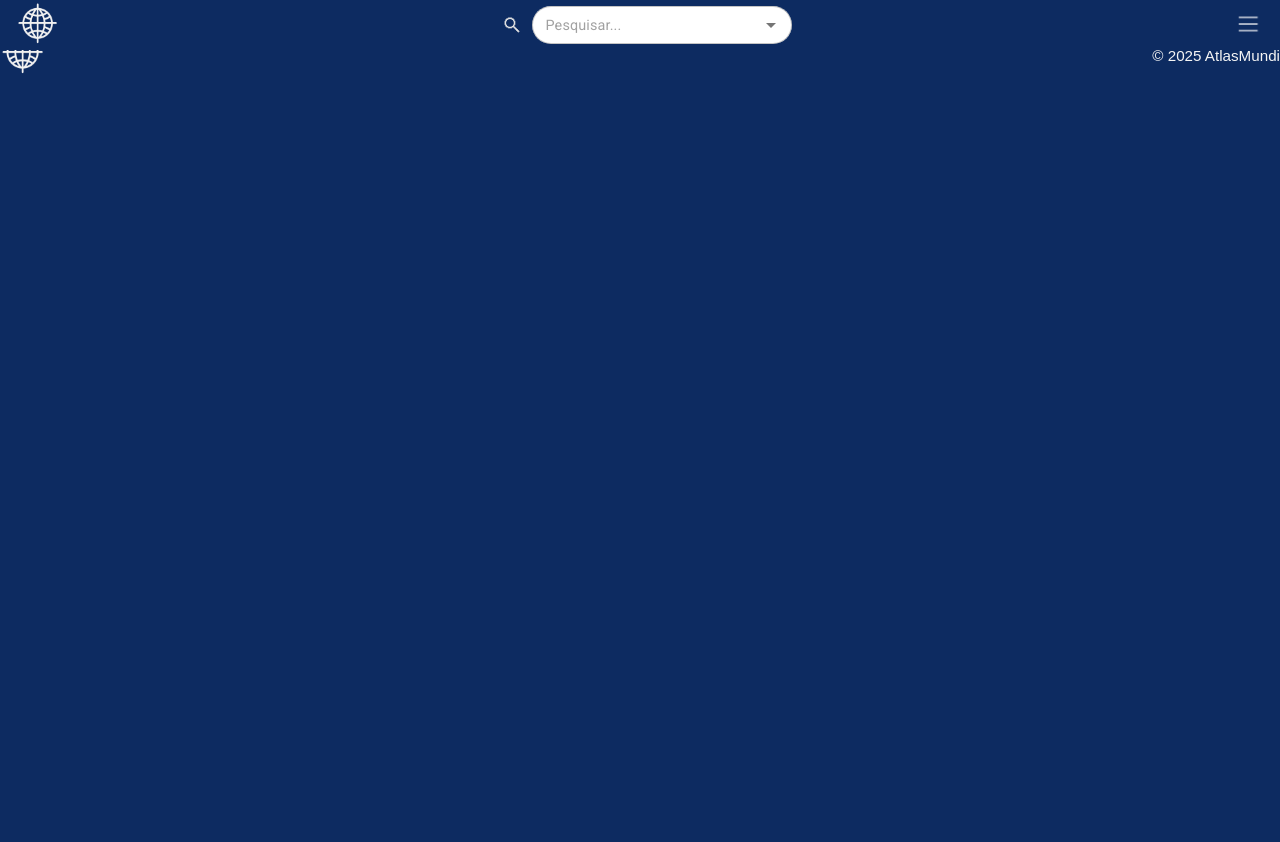
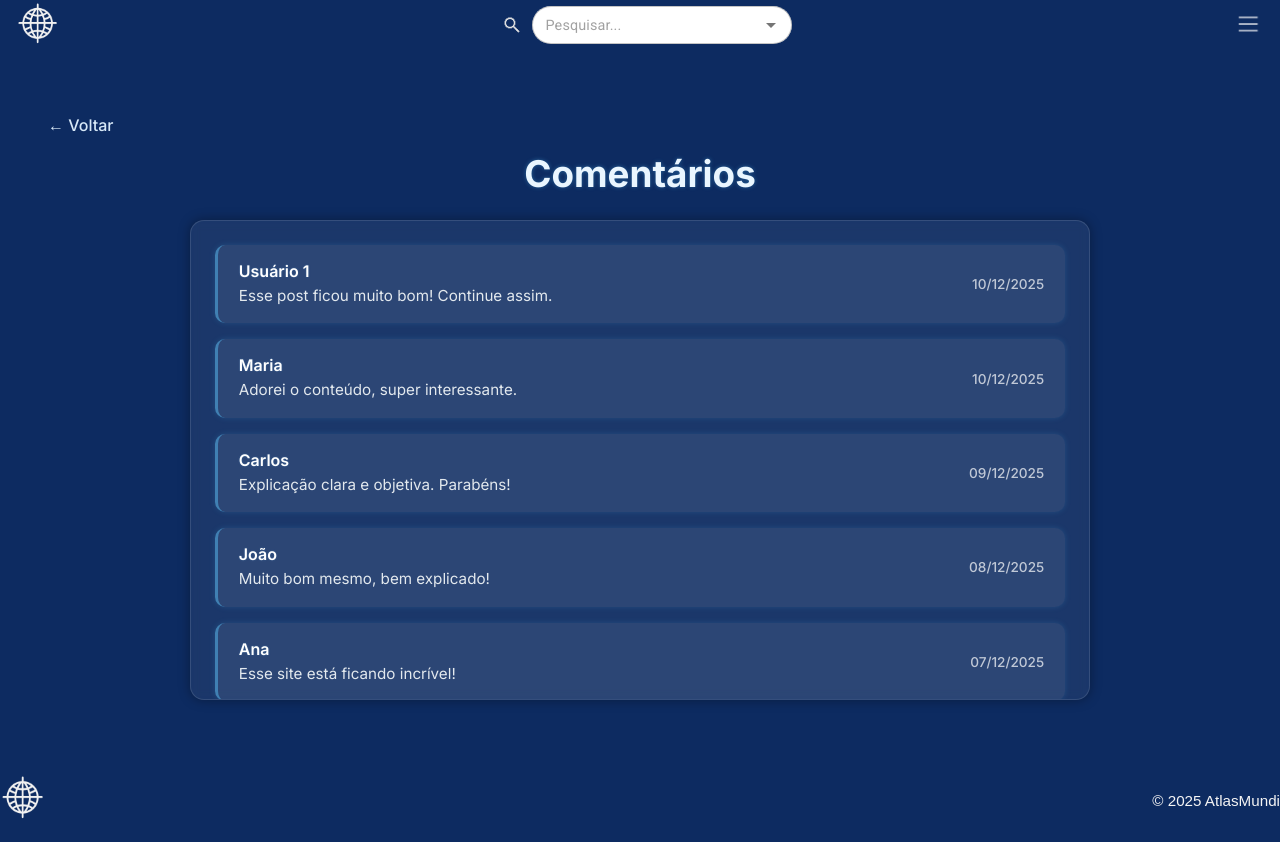
Before and after one commit to luis-henrique-santarem/FrontEndPI, a React (Vite) app in the folder AtlasMundi/meu-projeto-react/: page /comentarios in a window 1280 px wide. Before the commit the page ends 800 px from the top, so only its background shows below. Built offline with nearby package versions, Linux system fonts and the light colour scheme.

Commit message:
foi adicionado um monte coisa so ver os commit

```diff
--- a/AtlasMundi/meu-projeto-react/src/App.jsx
+++ b/AtlasMundi/meu-projeto-react/src/App.jsx
@@ -7,6 +7,7 @@ import Historia from "./components/Historia";
 import Politica from "./components/Politica";
 import Cultura from "./components/Cultura";
 import Splash from "./components/Splash";
+import Comentarios from "./components/Comentarios";
 import "./App.css";
 // Importa componentes do Leaflet
 import { MapContainer, TileLayer, GeoJSON } from "react-leaflet";
@@ -222,6 +223,7 @@ const App = () => {
         <Route path="/historia" element={<Historia pais={nomePais} />} />
         <Route path="/politica" element={<Politica pais={nomePais} />} />
         <Route path="/cultura" element={<Cultura pais={nomePais} />} />
+        <Route path="/comentarios" element={<Comentarios pais={nomePais} />} />
       </Routes>
       <Footer />
     </Router>
--- /dev/null
+++ b/AtlasMundi/meu-projeto-react/src/components/Comentarios.css
@@ -0,0 +1,112 @@
+.comments-page {
+  min-height: calc(100vh - 80px);
+  padding-top: 6rem;
+  padding-bottom: 4rem;
+  background-color: #0d2b61;
+  color: white;
+  display: flex;
+  flex-direction: column;
+  align-items: center;
+  font-family: "Inter", sans-serif;
+}
+
+.back-button {
+  color: #d7e8f7;
+  text-decoration: none;
+  margin-bottom: 1rem;
+  align-self: flex-start;
+  margin-left: 3rem;
+  font-size: 1rem;
+  transition: 0.3s ease;
+  font-weight: 500;
+}
+
+.back-button:hover {
+  color: white;
+}
+
+.comments-title {
+  font-size: 2.3rem;
+  font-weight: 700;
+  margin-bottom: 1.5rem;
+  color: #eaf6ff;
+  text-shadow: 0 0 4px rgba(90, 200, 255, 0.35);
+}
+
+.comments-box {
+  width: 90%;
+  max-width: 900px;
+  background: rgba(255, 255, 255, 0.06);
+  border-radius: 14px;
+  padding: 1.5rem;
+  backdrop-filter: blur(5px);
+  max-height: 60vh;
+  overflow-y: auto;
+  border: 1px solid rgba(255, 255, 255, 0.12);
+  box-shadow: 0 0 12px rgba(0, 0, 0, 0.35);
+  scrollbar-width: thin;
+  scrollbar-color: #ffffff40 transparent;
+}
+
+.comments-box::-webkit-scrollbar {
+  width: 6px;
+}
+.comments-box::-webkit-scrollbar-thumb {
+  background: #ffffff50;
+  border-radius: 8px;
+}
+
+.comment-item {
+  background: rgba(255, 255, 255, 0.08);
+  padding: 1rem 1.3rem;
+  border-radius: 10px;
+  margin-bottom: 1rem;
+  display: flex;
+  justify-content: space-between;
+  align-items: center;
+  transition: 0.25s ease;
+  border-left: 3px solid rgba(90, 200, 255, 0.45);
+  box-shadow: 0 0 6px rgba(90, 200, 255, 0.15);
+}
+
+.comment-item:hover {
+  transform: translateX(3px);
+  background: rgba(255, 255, 255, 0.12);
+}
+
+.comment-left {
+  display: flex;
+  flex-direction: column;
+  max-width: 75%;
+}
+
+.comment-author {
+  font-weight: 600;
+  margin-bottom: 0.25rem;
+  color: #ffffff;
+  text-shadow: 0 0 2px rgba(120, 200, 255, 0.25);
+}
+
+.comment-text {
+  color: #e3e9ee;
+  font-size: 0.95rem;
+  line-height: 1.4rem;
+}
+
+.comment-date {
+  font-size: 0.85rem;
+  opacity: 0.7;
+  white-space: nowrap;
+  font-weight: 500;
+}
+
+@media (max-width: 768px) {
+  .comment-item {
+    flex-direction: column;
+    align-items: flex-start;
+    gap: 0.6rem;
+  }
+  .comment-left {
+    max-width: 100%;
+  }
+}
--- /dev/null
+++ b/AtlasMundi/meu-projeto-react/src/components/Comentarios.jsx
@@ -0,0 +1,36 @@
+import { Link } from "react-router-dom";
+import "./Comentarios.css";
+
+export default function Comentarios() {
+  const comentarios = [
+    { nome: "Usuário 1", texto: "Esse post ficou muito bom! Continue assim.", data: "10/12/2025" },
+    { nome: "Maria", texto: "Adorei o conteúdo, super interessante.", data: "10/12/2025" },
+    { nome: "Carlos", texto: "Explicação clara e objetiva. Parabéns!", data: "09/12/2025" },
+    { nome: "João", texto: "Muito bom mesmo, bem explicado!", data: "08/12/2025" },
+    { nome: "Ana", texto: "Esse site está ficando incrível!", data: "07/12/2025" },
+    { nome: "Luis", texto: "Esse site está ficando muito mediano!", data: "07/12/2025" },
+    { nome: "Heloisa", texto: " Pão!", data: "07/12/2025" },
+  ];
+
+  return (
+    <div className="comments-page">
+
+      <Link to="/cultura" className="back-button">← Voltar</Link>
+
+      <h2 className="comments-title">Comentários</h2>
+
+      <div className="comments-box">
+        {comentarios.map((c, index) => (
+          <div className="comment-item" key={index}>
+            <div className="comment-left">
+              <span className="comment-author">{c.nome}</span>
+              <p className="comment-text">{c.texto}</p>
+            </div>
+            <span className="comment-date">{c.data}</span>
+          </div>
+        ))}
+      </div>
+
+    </div>
+  );
+}
--- a/AtlasMundi/meu-projeto-react/src/components/Cultura.jsx
+++ b/AtlasMundi/meu-projeto-react/src/components/Cultura.jsx
@@ -6,7 +6,7 @@ import { pegarPais } from "../js/country";
 import { createComment } from "../js/comment";
 
 // Declara o componente funcional principal "Cultura"
-export default function Cultura(pais) {
+export default function Cultura({pais}) {
   // Estado que controla se o modal de comentários está aberto (true) ou fechado (false)
   const [openComment, setOpenComment] = useState(false);
 
@@ -75,6 +75,7 @@ export default function Cultura(pais) {
         {/* Link para a página de história */}
         <Link to="/historia" className="btn">História</Link>
         {/* Botão que abre o modal de comentários */}
+        <Link to="/comentarios" className="btn">Ver Comentários</Link>
         <button
           onClick={() => setOpenComment(true)} // Altera o estado para abrir o modal
           className="btn btn-special" >Deixar Comentário </button>
--- a/AtlasMundi/meu-projeto-react/src/components/Historia.jsx
+++ b/AtlasMundi/meu-projeto-react/src/components/Historia.jsx
@@ -6,7 +6,7 @@ import { pegarPais } from "../js/country";
 import { createComment } from "../js/comment";
 
 // Declara o componente funcional principal "Historia"
-export default function Historia(pais) {
+export default function Historia({ pais }) {
   // Estado responsável por controlar se o modal está aberto ou fechado
   const [openComment, setOpenComment] = useState(false);
 
@@ -73,6 +73,8 @@ export default function Historia(pais) {
         <Link to="/politica" className="btn">Política</Link>
         {/* Link para a página de cultura */}
         <Link to="/cultura" className="btn">Cultura</Link>
+      <Link to="/comentarios" className="btn">Ver Comentários</Link>
+
         {/* Botão que abre o modal para deixar um comentário */}
         <button
           onClick={() => setOpenComment(true)} // Atualiza o estado para abrir o modal
--- a/AtlasMundi/meu-projeto-react/src/components/Politica.jsx
+++ b/AtlasMundi/meu-projeto-react/src/components/Politica.jsx
@@ -6,7 +6,7 @@ import { pegarPais } from "../js/country";
 import { createComment } from "../js/comment";
 
 // Declaração do componente funcional principal "Politica"
-export default function Politica(pais) {
+export default function Politica({pais}) {
   // Estado que controla se o modal de comentários está aberto (true) ou fechado (false)
   const [openComment, setOpenComment] = useState(false);
 
@@ -72,6 +72,7 @@ export default function Politica(pais) {
         {/* Link para a página de História */}
         <Link to="/historia" className="btn">História</Link>
         {/* Botão que abre o modal de comentários */}
+        <Link to="/comentarios" className="btn">Ver Comentários</Link>
         <button
           onClick={() => setOpenComment(true)} // Define o estado como true (abre o modal)
           className="btn btn-special"> Deixar Comentário</button>
```
